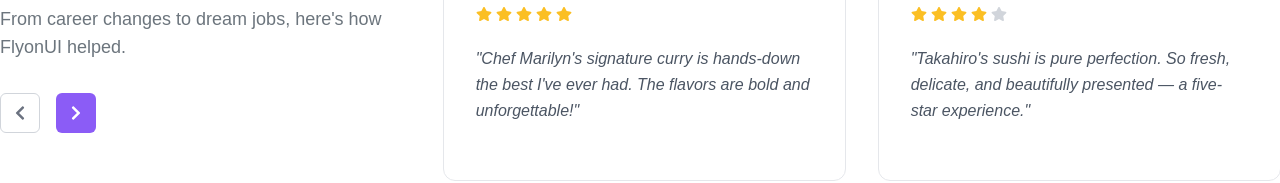
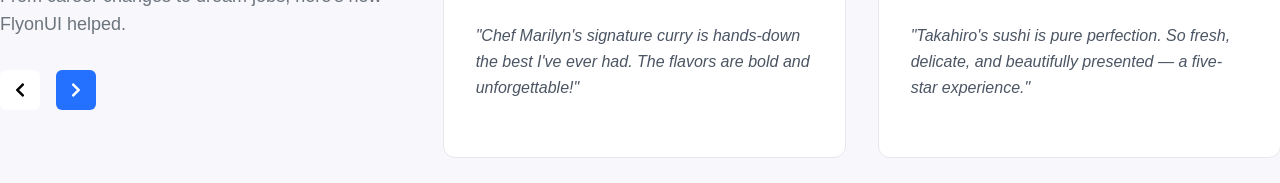
Before and after one commit to Syed-Bipul-Rahman/resturant-meetup-vai, a Next.js app: page / in a window 1280 px wide. Shown: the part 1973-2156 px from the top of the page. Built offline with nearby package versions, Linux system fonts and the light colour scheme.

Commit message:
feat: Add customer feedback section, reusable service card, and responsive navbar components.

```diff
--- a/src/components/customer-feedback/index.tsx
+++ b/src/components/customer-feedback/index.tsx
@@ -73,10 +73,9 @@
     };
 
     return (
-    <section className="py-16 md:py-24 bg-white">
+        <section className="py-16 md:py-24 bg-[#f8f7fb]">
             <div className="container mx-auto px-4 md:px-0">
                 <div className="grid grid-cols-1 lg:grid-cols-12 gap-12 items-center">
-          {/* Header Section */}
                     <div className="lg:col-span-4 max-w-sm">
                         <h2 className="text-3xl md:text-4xl font-bold text-[#2D3142] mb-4">
                             Customers Feedback
@@ -87,14 +86,14 @@
                         <div className="flex gap-4">
                             <button
                                 onClick={() => sliderRef.current?.slickPrev()}
-                className="w-10 h-10 flex items-center justify-center rounded-md border border-[#D1D5DB] text-[#6B7280] hover:bg-gray-50 transition-colors"
+                                className="w-10 h-10 flex items-center justify-center rounded-md bg-white text-black hover:bg-[#2571ff]/90 hover:text-white [transition:0.3s] cursor-pointer"
                                 aria-label="Previous slide"
                             >
                                 <FaChevronLeft size={16} />
                             </button>
                             <button
                                 onClick={() => sliderRef.current?.slickNext()}
-                className="w-10 h-10 flex items-center justify-center rounded-md bg-[#8B5CF6] text-white hover:bg-[#7C3AED] transition-colors"
+                                className="w-10 h-10 flex items-center justify-center rounded-md bg-[#2571ff] hover:bg-[#2571ff]/90 [transition:0.3s] text-white hover:bg-[#7C3AED] cursor-pointer"
                                 aria-label="Next slide"
                             >
                                 <FaChevronRight size={16} />
@@ -102,7 +101,6 @@
                         </div>
                     </div>
 
-          {/* Slider Section */}
                     <div className="lg:col-span-8 -mx-4">
                         <Slider ref={sliderRef} {...settings}>
                             {testimonials.map((testimonial) => (
--- a/src/components/reuseable/service-card/index.tsx
+++ b/src/components/reuseable/service-card/index.tsx
@@ -7,7 +7,7 @@
     const [hovered, setHovered] = useState<boolean>(false);
     return (
         <div
-            className="bg-white rounded-2xl border border-gray-200 overflow-hidden flex flex-col w-full max-w-sm cursor-pointer "
+            className="bg-white rounded-md border border-gray-200 overflow-hidden flex flex-col w-full cursor-pointer "
         >
             <div className="w-full h-56 overflow-hidden">
                 <img
```
Also changed, not shown: src/navbar.tsx (+2 -7 lines). Lines whose indentation alone changed are shown as unchanged.
